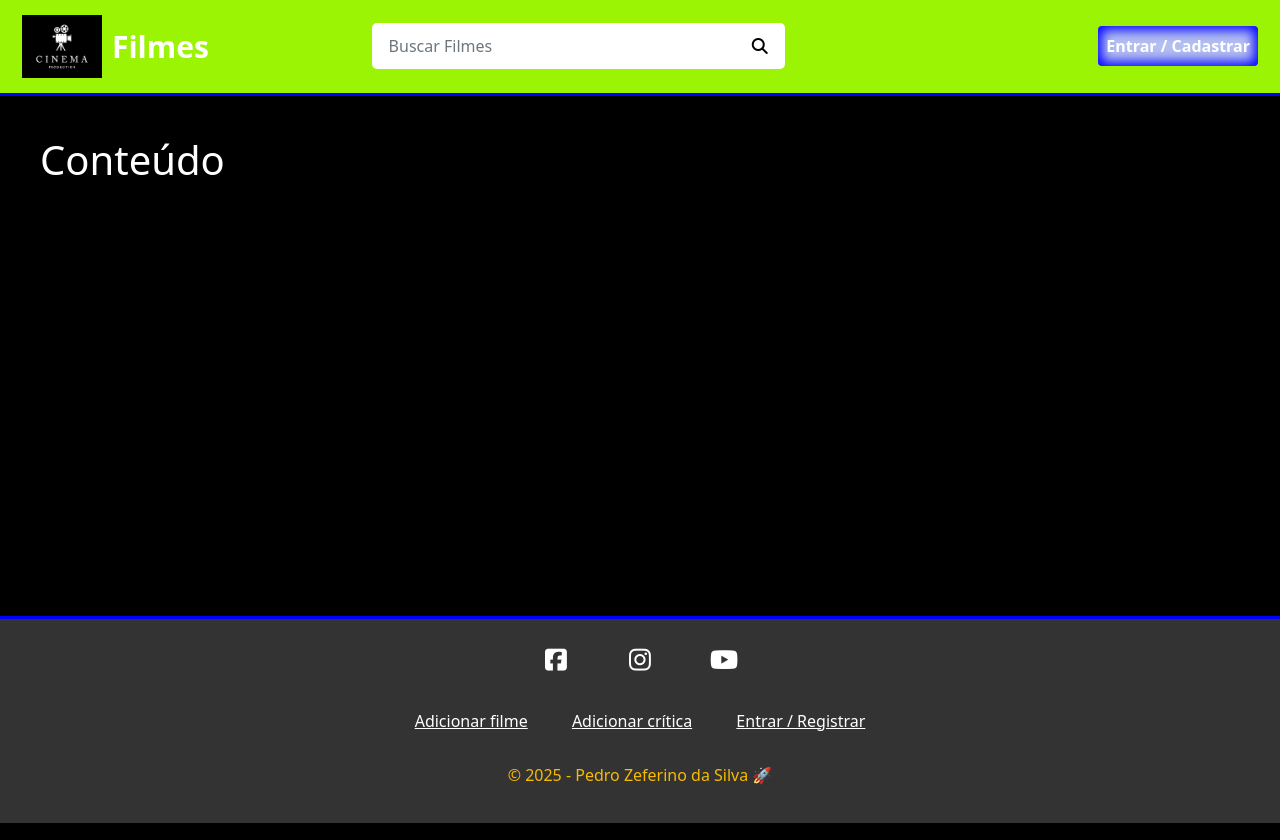
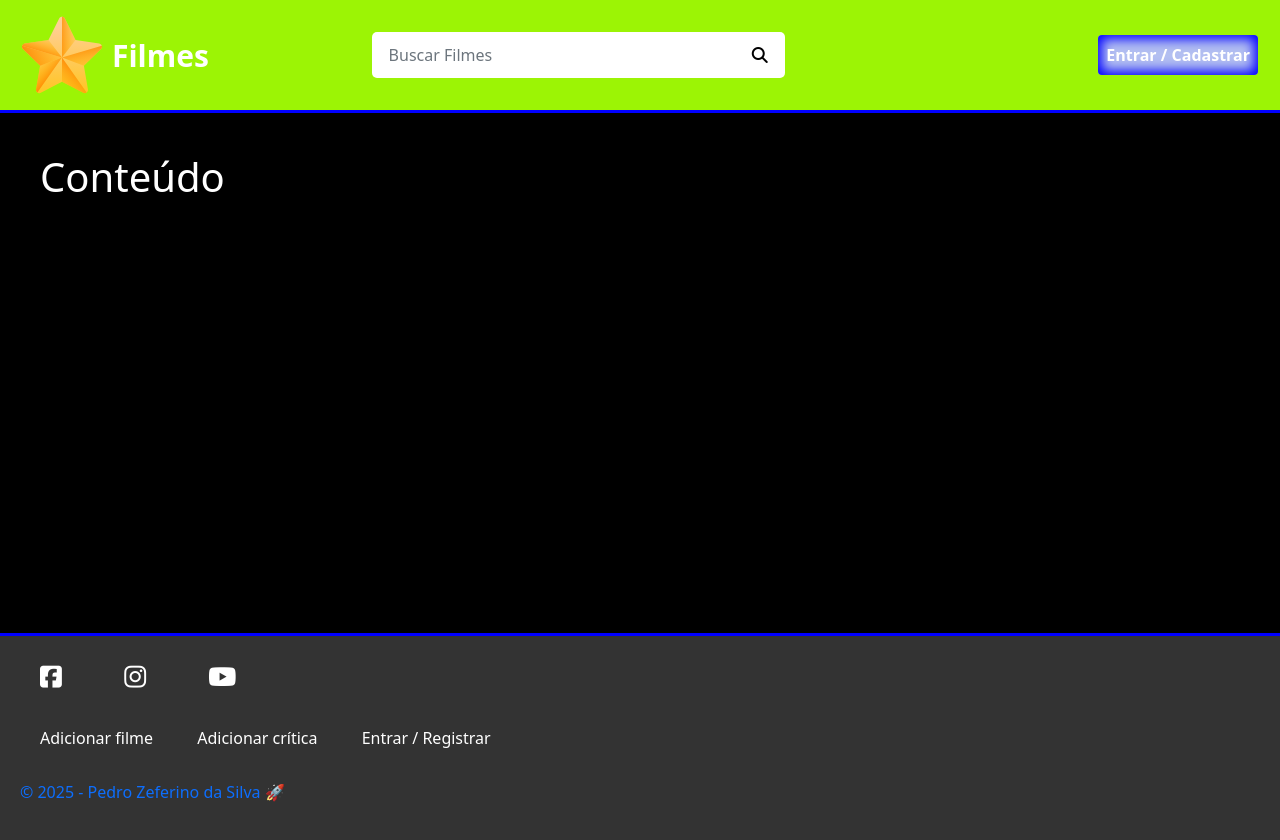
Before and after one commit to PedroZef/prog-avanc_fat_T3, a PHP site: page / in a window 1280 px wide. Run offline with PHP 8.4, Linux system fonts and the light colour scheme; some libraries are stand-ins or nearby versions.

Commit message:
Add files via upload
Adicionando um Link no footer do Github.com

```diff
--- a/css/styles.css
+++ b/css/styles.css
@@ -100,8 +100,7 @@ header {
 #footer {
     background-color: #333;
     border-top: 3px solid blue;
-	color: #f8bb04;
-	text-align: center;
+
     margin: 0;
     padding: 20px;
 }
@@ -133,6 +132,7 @@ header {
 #social-container a,
 #footer-links-container a {
     color: #fff;
+    text-decoration: none !important;
     transition: 0.5s;
 }
 
@@ -142,6 +142,7 @@ header {
 
 #footer-links-container {
     margin: 30px 0;
+    text-decoration: none !important;
 }
 
 /* Login / Register */
@@ -279,6 +280,5 @@ header {
 .edit-profile-page .card-btn,
 #add-movie-container .card-btn,
 #review-form .btn {
-
     width: 100%;
 }
--- a/dashboard.php
+++ b/dashboard.php
@@ -1,5 +1,6 @@
 <?php
 require_once("templates/header.php");
+require_once("db.php");
 
 // Verifica se usuário está autenticado
 require_once("models/User.php");
--- a/templates/footer.php
+++ b/templates/footer.php
@@ -19,12 +19,15 @@
             <li><a href="#">Entrar / Registrar</a></li>
         </ul>
     </div>
-	<p>&copy; 2025 - Pedro Zeferino da Silva 🚀
+    <p>
+        <a href="https://pedrozef.github.io/dio-lab-portfolio-2024/" class="text-decoration-none color: yellon ">
+            &copy; 2025 - Pedro Zeferino da Silva 🚀
+        </a>
     </p>
 </footer>
 
 <!-- BOOTSTRAP JS -->
-<script src="https://cdnjs.cloudflare.com/ajax/libs/twitterbootstrap/5.2.3/js/bootstrap.js"></script>
+<script src=" https://cdnjs.cloudflare.com/ajax/libs/twitterbootstrap/5.2.3/js/bootstrap.js"></script>
 <script src="https://cdnjs.cloudflare.com/ajax/libs/jquery/3.6.3/jquery.min.js" integrity="sha512-
     STof4xm1wgkfm7heWqFJVn58Hm3EtS31XFaagaa8VMReCXAkQnJZ+jEy8PCC/iT18dFy95WcExNHFTqLyp72eQ==" crossorigin="anonymous"
     referrerpolicy="no-referrer"></script>
--- a/templates/header.php
+++ b/templates/header.php
@@ -24,7 +24,7 @@ $message = new Message($BASE_URL);
     <meta charset="UTF-8">
     <meta name="viewport" content="width=device-width, initial-scale=1.0">
     <title>Filmes</title>
-	<link rel="shortcut icon" href="img/logo.ico">
+    <link rel="shortcut icon" href="img/moviestar.ico">
     <!-- Bootstrap -->
     <link rel="stylesheet" href="https://cdnjs.cloudflare.com/ajax/libs/twitter-bootstrap/5.2.3/css/bootstrap.min.css">
     <!-- Font Awesome -->
@@ -42,7 +42,7 @@ $message = new Message($BASE_URL);
             <div class="container-fluid">
                 <!-- Logo -->
                 <a href="<?= $BASE_URL ?>" class="navbar-brand d-flex align-items-center">
-					<img src="<?= $BASE_URL ?>img/logo.png" alt="Filmes" id="logo">
+                    <img src="<?= $BASE_URL ?>img/logo.svg" alt="Filmes" id="logo">
                     <span id="filmes-title">Filmes</span>
                 </a>
 
```
Lines whose indentation alone changed are shown as unchanged.
